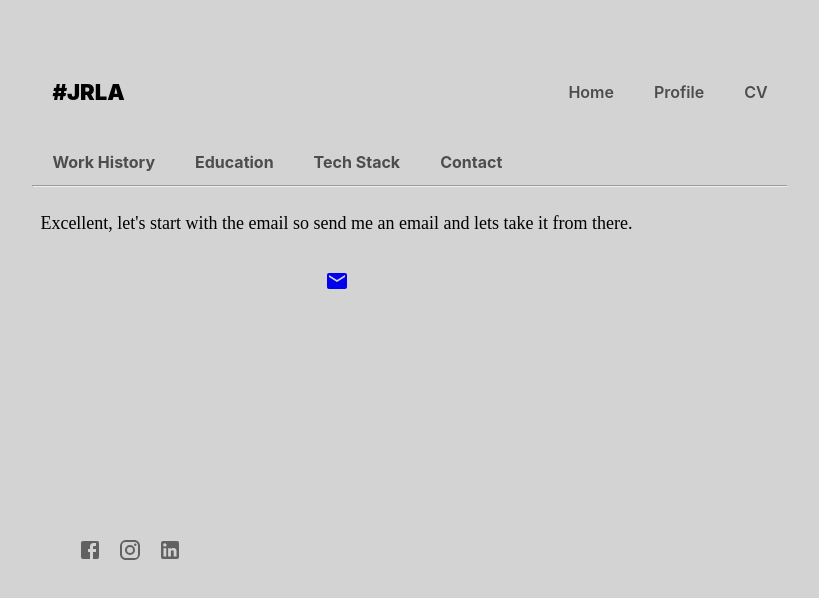
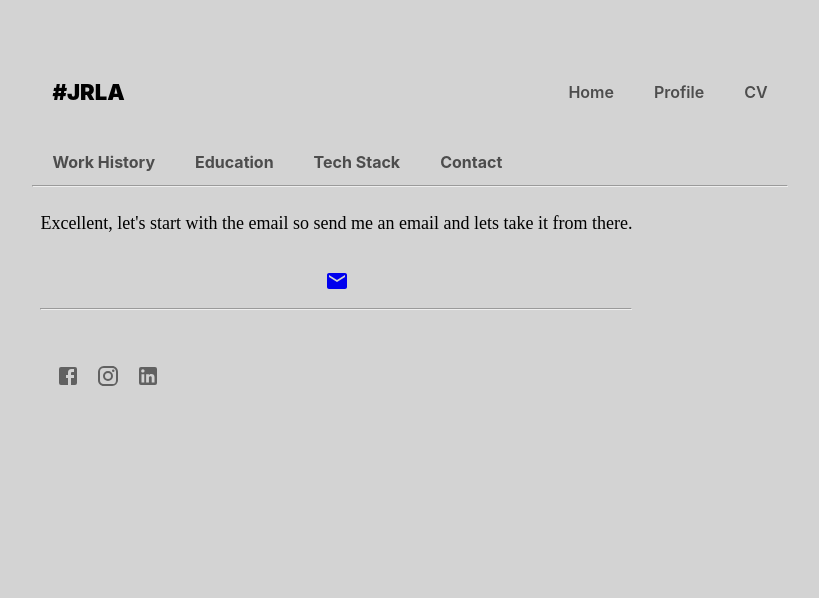
Before and after one commit to JouniR68/CV, a React (Vite) app: page /cv/Contact in a window 1280 px wide. Shown: the top 598 px of the page, without its empty margins (230-1049 px from the left). Built offline with nearby package versions, Linux system fonts and the light colour scheme.

Commit message:
Sos component added

```diff
--- a/src/components/Contact.jsx
+++ b/src/components/Contact.jsx
@@ -6,6 +6,7 @@ import FacebookIcon from "@mui/icons-material/Facebook";
 import InstagramIcon from "@mui/icons-material/Instagram";
 import LinkedInIcon from "@mui/icons-material/LinkedIn";
 import MailIcon from "@mui/icons-material/Mail"
+import Sos from "./Sos"
 import "../index.css"
 export default function Contact() {
   function linkedIn() {
@@ -57,21 +58,7 @@ export default function Contact() {
             <MailIcon sx={{ marginTop: 2, marginLeft: '2px' }} />
           </a>
 
-          <ButtonGroup
-            variant='outlined'
-            aria-label='outlined button group'
-            className='socialButtons'
-          >
-            <IconButton>
-              <FacebookIcon onClick={fb} />
-            </IconButton>
-            <IconButton>
-              <InstagramIcon onClick={insta} />
-            </IconButton>
-            <IconButton>
-              <LinkedInIcon onClick={linkedIn} />
-            </IconButton>
-          </ButtonGroup>
+          <Sos className='socialButtons' />
         </div>
       </Box>
     </>
--- a/src/components/Home.jsx
+++ b/src/components/Home.jsx
@@ -1,4 +1,5 @@
 import { Link } from 'react-router-dom';
+import Sos from "./Sos"
 
 export default function Home() {
   return (
@@ -12,6 +13,7 @@ export default function Home() {
         mobile, sorry in advanced.
         <p></p>
         <Link to='https://github.com/JR-Portfolio'>GitHub showcase</Link>
+      <Sos className='socialButtons' />
       </div>
     </>
   );
--- a/src/components/Profile.jsx
+++ b/src/components/Profile.jsx
@@ -1,5 +1,6 @@
 import JsonData from "../../data/datapkg.json";
 import { Outlet, Link } from "react-router-dom";
+import Sos from "./Sos"
 
 export default function Education() {
   let i = 0;
@@ -10,7 +11,6 @@ export default function Education() {
   return (
     <>
       <div>
-
         <hr></hr>
         <div className='profile--container'>
           {profileData.map((profile) => (
@@ -29,8 +29,10 @@ export default function Education() {
               </table>
             </div>
           ))}
+          <Sos className='socialButtons' />
         </div>
       </div>
+
       <Outlet />
     </>
   );
--- /dev/null
+++ b/src/components/Sos.jsx
@@ -0,0 +1,61 @@
+import Button from '@mui/material/Button';
+import ButtonGroup from '@mui/material/ButtonGroup';
+import Box from '@mui/material/Box';
+import IconButton from '@mui/material/IconButton';
+import FacebookIcon from '@mui/icons-material/Facebook';
+import InstagramIcon from '@mui/icons-material/Instagram';
+import LinkedInIcon from '@mui/icons-material/LinkedIn';
+import MailIcon from '@mui/icons-material/Mail';
+import '../index.css';
+export default function Contact() {
+  function linkedIn() {
+    window.open('https://www.linkedin.com/in/jouni-riimala-04330', '_blank');
+  }
+
+  function fb() {
+    window.open('https://www.facebook.com/jriimala', '_blank');
+  }
+
+  function insta() {
+    window.open('https://www.instagram.com/jriimala/', '_blank');
+  }
+
+
+  return (
+    <>
+      <hr></hr>
+      <p></p>
+
+      <Box
+        sx={{
+          display: 'flex',
+          flexDirection: 'column',
+          gap: '10px',
+          alignItems: 'start',
+          '& > *': {
+            m: 1,
+          },
+        }}
+      >
+        <div className='contact-card'>
+
+          <ButtonGroup
+            variant='outlined'
+            aria-label='outlined button group'
+            className='socialButtons'
+          >
+            <IconButton>
+              <FacebookIcon onClick={fb} />
+            </IconButton>
+            <IconButton>
+              <InstagramIcon onClick={insta} />
+            </IconButton>
+            <IconButton>
+              <LinkedInIcon onClick={linkedIn} />
+            </IconButton>
+          </ButtonGroup>
+        </div>
+      </Box>
+    </>
+  );
+}
--- a/src/index.css
+++ b/src/index.css
@@ -110,11 +110,7 @@ h3.cv-contact-title{
 
 
 .socialButtons{
-  position: absolute;
-  top: 500px;
-  left: 300px;
-  width: 200px;
-  height: 100px;
+  margin-top: 20px;
 }
 .contact-card{
   margin-top:250px;
```
